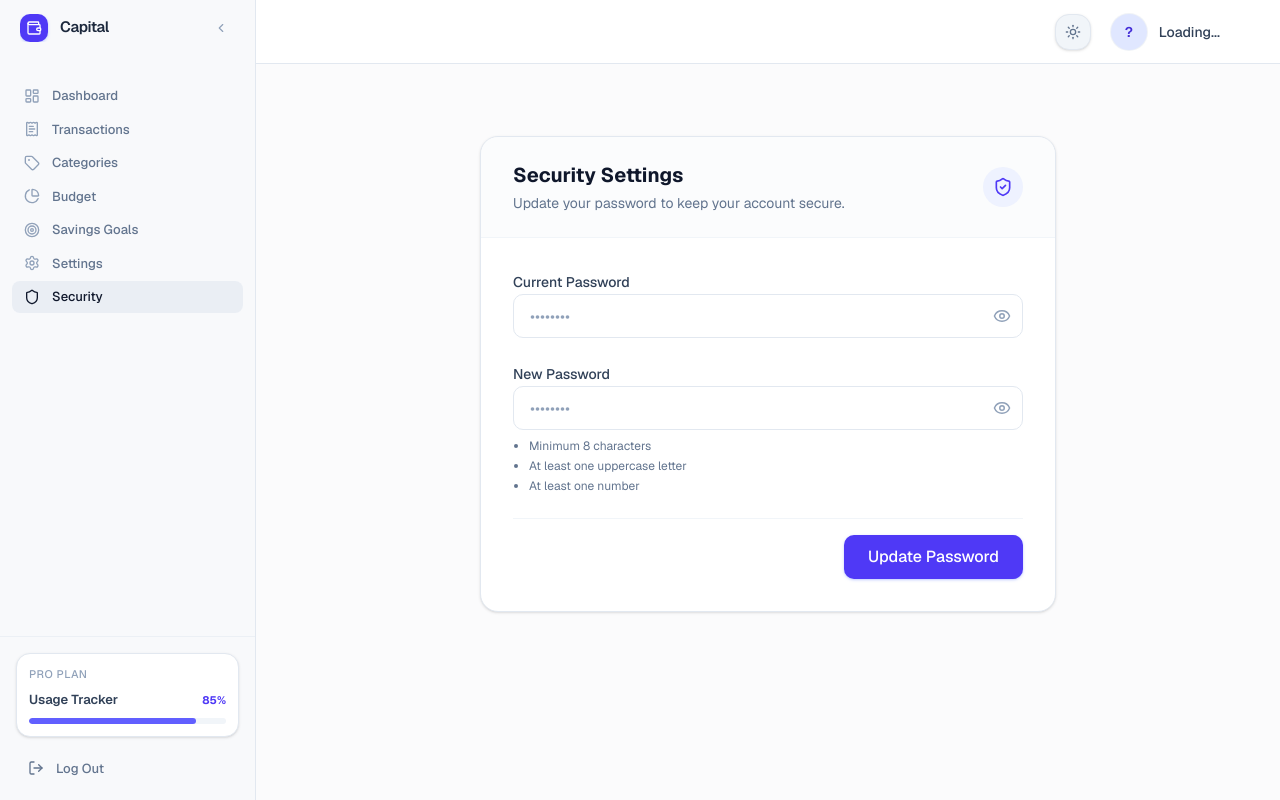
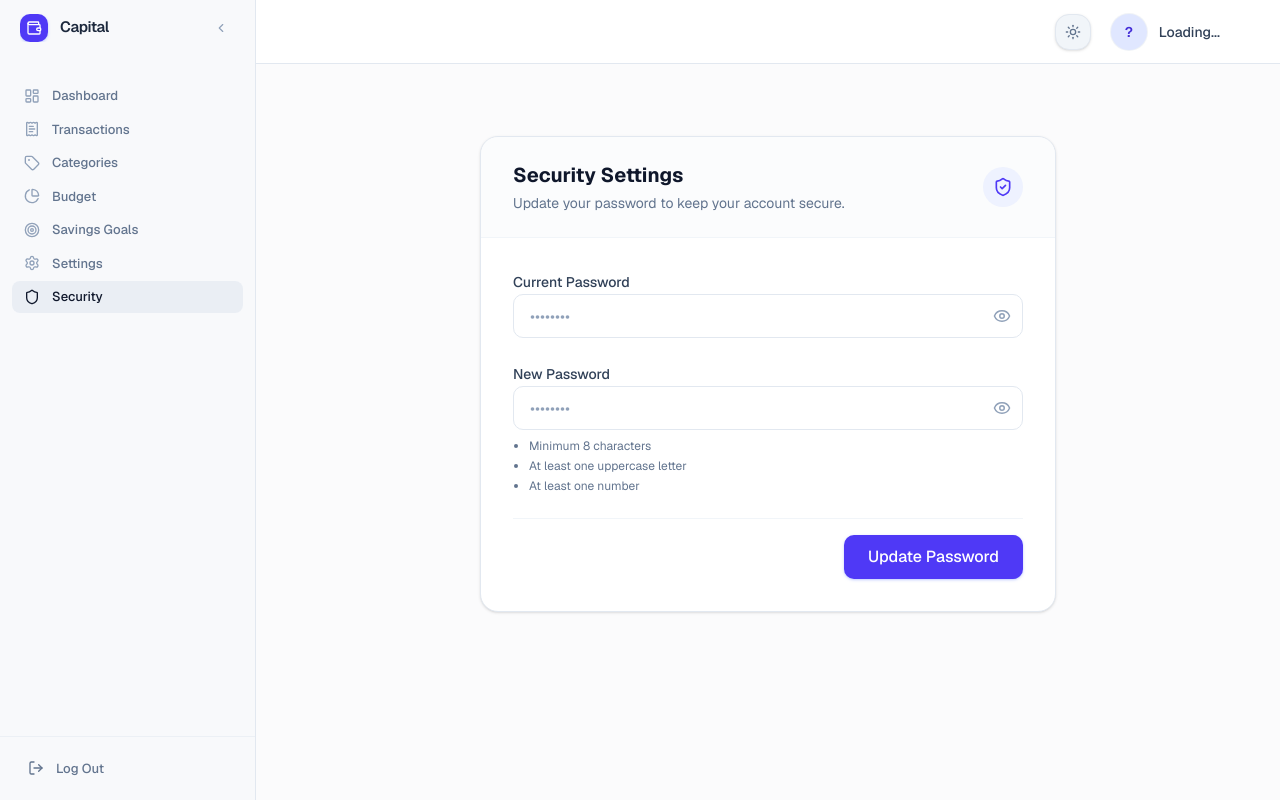
Before and after one commit to Meshack-Odunowe/Finance-Tracker, a Next.js app: page /auth/change-password in a window 1280 px wide. Built offline with nearby package versions, Linux system fonts and the light colour scheme; no server answers.

Commit message:
feat: remove Pro Plan usage tracker from sidebar

```diff
--- a/components/Sidebar.tsx
+++ b/components/Sidebar.tsx
@@ -119,18 +119,6 @@ export function Sidebar() {
       </nav>
 
       <div className="p-4 mt-auto border-t border-slate-200/50 dark:border-slate-800/50 space-y-4">
-        {!isSidebarCollapsed && (
-          <div className="rounded-xl bg-white dark:bg-slate-900 p-3 border border-slate-200 dark:border-slate-800 shadow-sm transition-colors duration-300">
-            <p className="text-[11px] font-medium text-slate-400 dark:text-slate-500 uppercase tracking-wider mb-2">Pro Plan</p>
-            <div className="flex items-center justify-between mb-2">
-              <span className="text-[13px] font-semibold text-slate-700 dark:text-slate-300">Usage Tracker</span>
-              <span className="text-[11px] text-indigo-600 dark:text-indigo-400 font-bold">85%</span>
-            </div>
-            <div className="h-1.5 w-full bg-slate-100 dark:bg-slate-800 rounded-full overflow-hidden">
-              <div className="h-full bg-indigo-500 rounded-full" style={{ width: '85%' }} />
-            </div>
-          </div>
-        )}
         <button
           onClick={handleLogout}
           className={twMerge(
```
